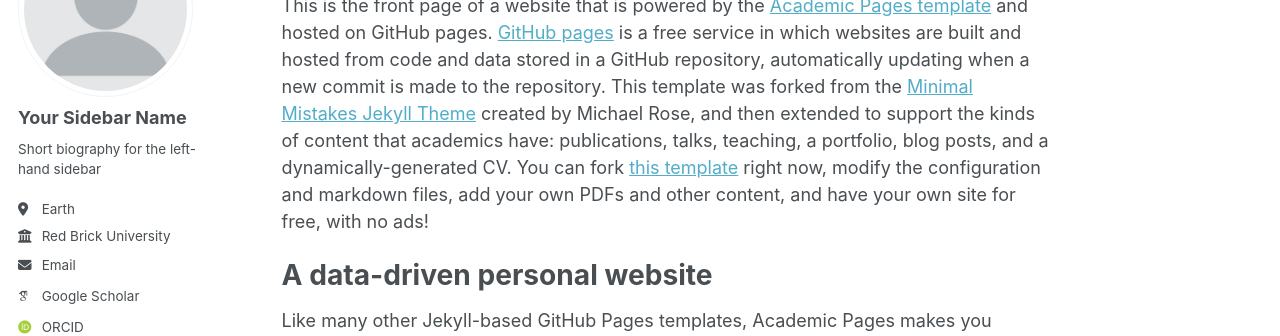
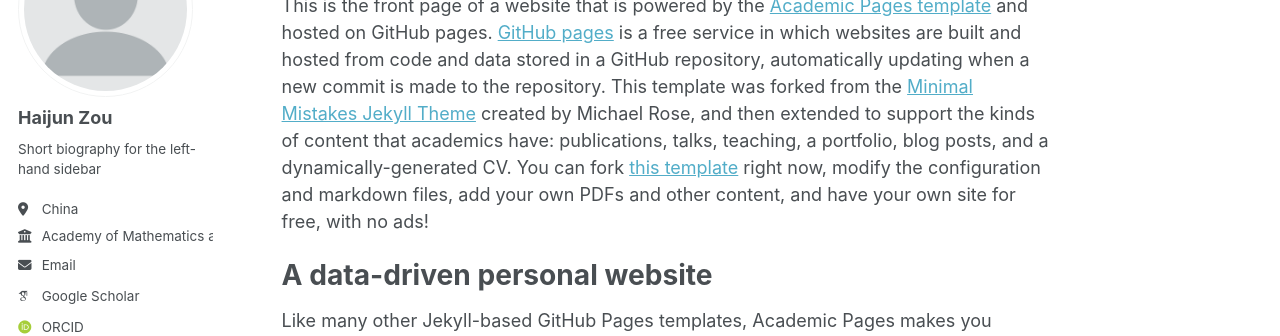
Before and after one commit to HaijunZou-sms/HaijunZou-sms.github.io, a Jekyll site: the page built from _pages/about.md, in a window 1280 px wide. Shown: the part 177-513 px from the top of the page. Built offline with Jekyll 4.4.1, drawn with Linux system fonts in a browser that asks for light colours; some web fonts are replaced.

Commit message:
update configurations

```diff
--- a/_config.yml
+++ b/_config.yml
@@ -23,13 +23,13 @@ repository               : "academicpages/academicpages.github.io"
 author:
   # Biographic information
   avatar           : "profile.png"
-  name             : "Your Sidebar Name"
+  name             : "Haijun Zou"
   pronouns         : # example: "she/her"
   bio              : "Short biography for the left-hand sidebar"
-  location         : "Earth"
-  employer         : "Red Brick University"
+  location         : "China"
+  employer         : "Academy of Mathematics and Systems Science, Chinese Academy of Sciences"
   uri              : # URL
-  email            : "none@example.org"
+  email            : "zouhaijun24@mails.ucas.ac.cn"
 
   # Academic websites
   academia         : # URL
```
